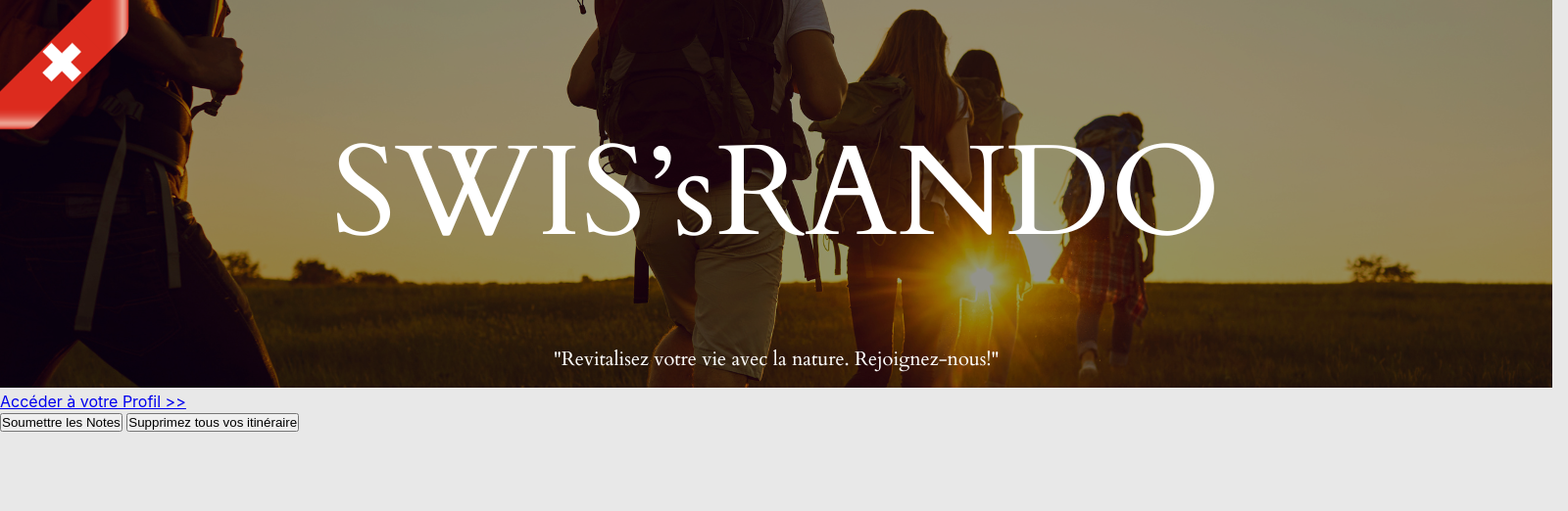
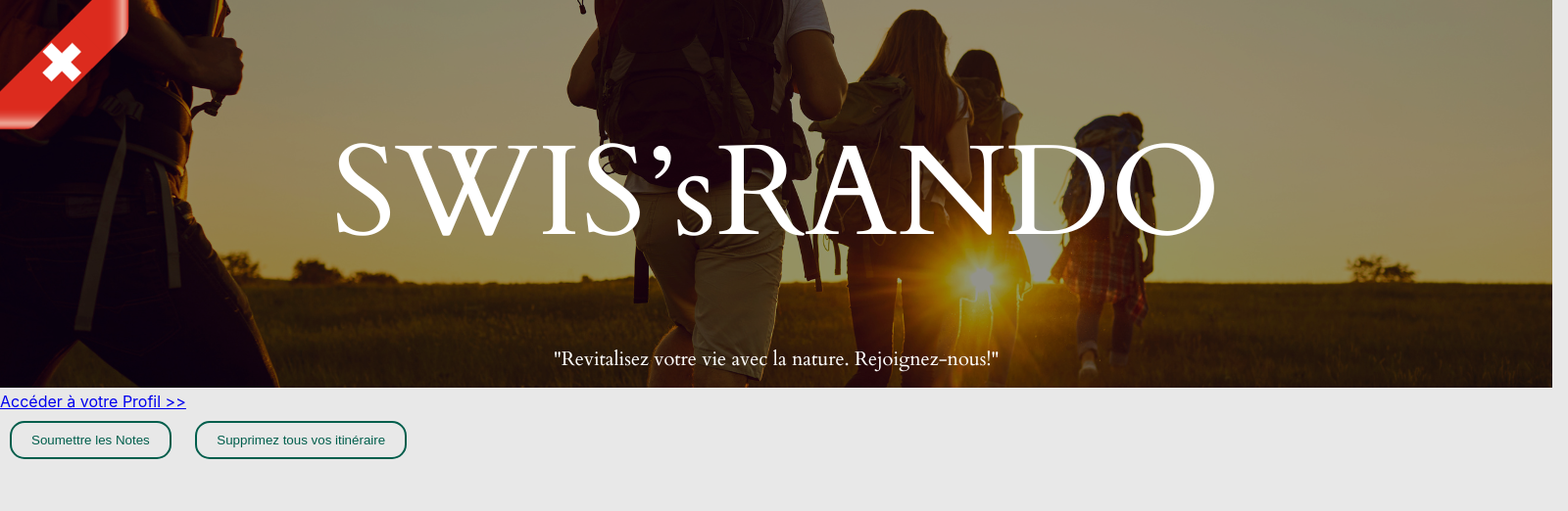
Before and after one commit to Suupon/SwissRando, a PHP site: page /Itineraires.html in a window 1600 px wide. Shown: the top 522 px of the page at 98% size. Run offline with PHP 8.4, Linux system fonts and the light colour scheme.

Commit message:
linkx jquery + bouton itinéraires

```diff
--- a/Itineraires.html
+++ b/Itineraires.html
@@ -19,8 +19,8 @@
         </div>
     </div>
 
-    <button id="submit-btn">Soumettre les Notes</button>
-    <button id="reinit">Supprimez tous vos itinéraire</button>
+    <button class="custom-button btn-primary" id="submit-btn">Soumettre les Notes</button>
+    <button class="custom-button btn-primary" id="reinit">Supprimez tous vos itinéraire</button>
     <!-- ONGLET Profil -->
     <div id="tabs-2">
 
--- a/accueil.html
+++ b/accueil.html
@@ -10,9 +10,12 @@
     <link href='https://fonts.googleapis.com/css?family=Patua One' rel='stylesheet'>
 
     <!--css-->
-    <link href='https://api.mapbox.com/mapbox.js/v3.3.1/mapbox.css' rel='stylesheet' />-
+    <link href='https://api.mapbox.com/mapbox.js/v3.3.1/mapbox.css' rel='stylesheet' />
     <script src='https://api.mapbox.com/mapbox-gl-js/v2.7.0/mapbox-gl.js'></script>
     <link href='https://api.mapbox.com/mapbox-gl-js/v2.7.0/mapbox-gl.css' rel='stylesheet' />
+
+    <link rel="stylesheet" href="//code.jquery.com/ui/1.13.2/themes/base/jquery-ui.css">
+    <link rel="stylesheet" href="/resources/demos/style.css">
     <script src="https://code.jquery.com/jquery-3.6.0.js"></script>
     <script src="https://code.jquery.com/ui/1.13.2/jquery-ui.js"></script>
 
--- a/accueil_css.css
+++ b/accueil_css.css
@@ -86,6 +86,9 @@ body {
 }
 
 /******************* FIN Tabs-1 ***************/
+
+
+/******************* Tabs-2 ***************/
 #tabs-2 table {
     border-collapse: separate;
     border-spacing: 0;
@@ -139,6 +142,9 @@ body {
 #tabs-2 td:last-child, #tabs-2 th:last-child {
     border-right: none;
 }
+
+/******************* FIN Tabs-2 ***************/
+
 
 
 /******************* Tabs-3***************/
```
Also changed, not shown: lacs.json (+1 -1 lines).
